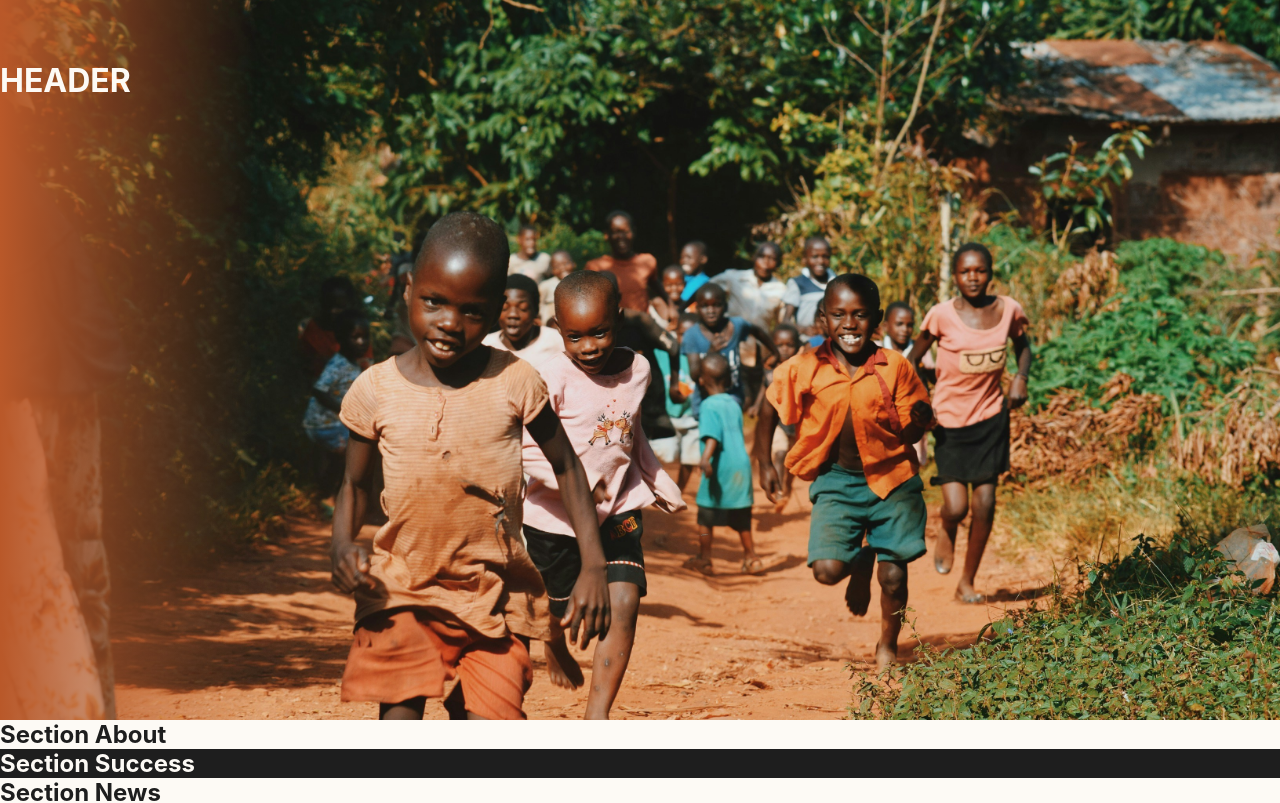
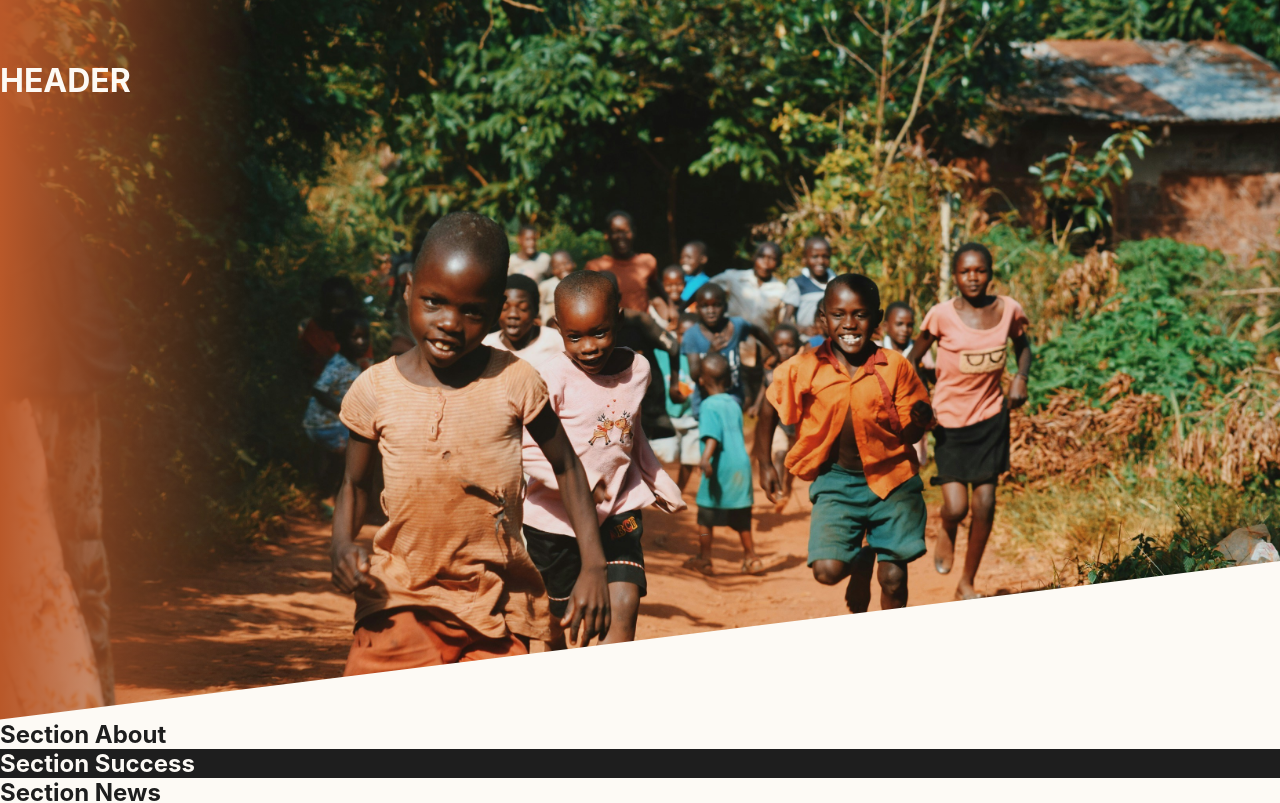
Before and after one commit to Floelly/KleiderspendenRegistrierung, a React (Vite) app: page / in a window 1280 px wide. Shown: the top 803 px of the page. Built offline with nearby package versions, Linux system fonts and the light colour scheme.

Commit message:
dreieck für section übergang getestet

```diff
--- a/src/components/sections/Titlepage.jsx
+++ b/src/components/sections/Titlepage.jsx
@@ -2,6 +2,7 @@ import Section from "../ui/Section";
 import styled from "styled-components";
 
 const TitlepageContainer = styled.div`
+  position: relative;
   background: url('src/assets/TitleImage1.jpg');
   background-position: 35% 40%;
   background-size: cover;
@@ -9,10 +10,22 @@ const TitlepageContainer = styled.div`
   height: 90vh;
   width: 100%;
 
+  &::after {
+    content: '';
+    position: absolute;
+    bottom: -1px;
+    left: 0;
+    width: 100%;
+    height: 20vh;
+    background-color: ${({theme}) => theme.colors.lightBg};
+    clip-path: polygon(0 99%, 100% 0, 100% 100%, 0 100%);
+  }
+
   @media screen and (min-width: ${({theme}) => theme.breakpoints.desktop}) {
     background: ${({theme}) =>  `linear-gradient(to right, ${theme.colors.primary} 0%, rgba(255, 255, 255, 0) 20%), url('src/assets/TitleImage1.jpg')`};
     background-position: 50% 50%;
     background-size: cover;
+    //clip-path: polygon(0 0, 100% 0, 100% 80%, 0 100%);  //TODO: alternative bedenken
   }
 `;
 
```
